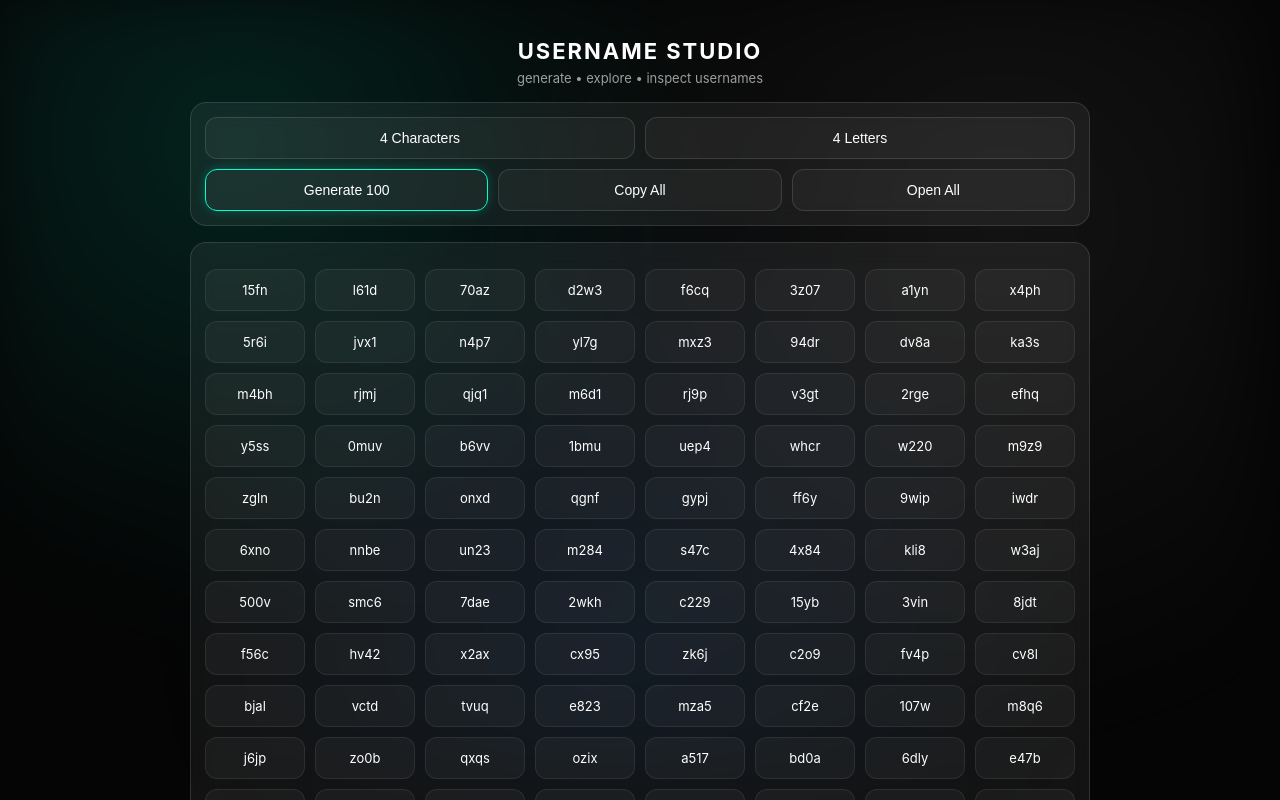
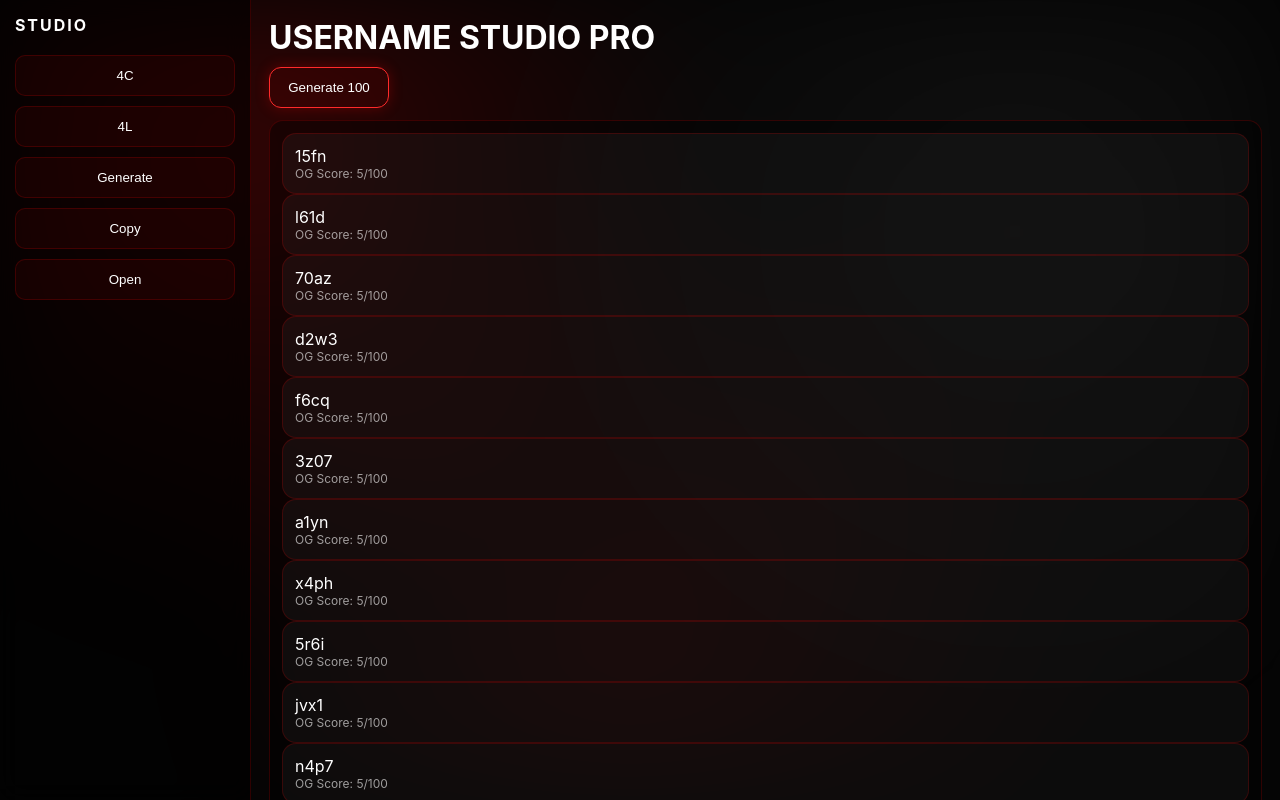
Before and after one commit to nethunter21/netbreach, a plain HTML site: page index.html in a window 1280 px wide. Both pictures are taken after a click on the button "Generate 100". Shown: the top 800 px of the page. Drawn offline with Linux system fonts and the light colour scheme.

Commit message:
Update index.html

```diff
--- a/index.html
+++ b/index.html
@@ -3,141 +3,169 @@
 <head>
 <meta charset="UTF-8">
 <meta name="viewport" content="width=device-width, initial-scale=1.0">
-<title>Username Studio</title>
+<title>NETBREACH GEN</title>
+
+<!-- PWA -->
+<link rel="manifest" id="manifest">
+<meta name="theme-color" content="#000000">
 
 <style>
-:root {
-    --bg: #050505;
-    --card: rgba(255,255,255,0.06);
-    --stroke: rgba(255,255,255,0.12);
-    --text: #ffffff;
-    --muted: rgba(255,255,255,0.6);
-    --accent: #00ffd5;
+:root{
+    --bg:#050505;
+    --panel:rgba(255,0,0,0.06);
+    --stroke:rgba(255,0,0,0.18);
+    --accent:#ff2a2a;
+    --text:#fff;
+    --muted:rgba(255,255,255,0.6);
 }
 
-body {
-    margin: 0;
-    background: var(--bg);
-    color: var(--text);
-    font-family: -apple-system, BlinkMacSystemFont, Arial;
-    overflow-x: hidden;
+/* ---------------- BASE ---------------- */
+body{
+    margin:0;
+    font-family:-apple-system,BlinkMacSystemFont,Arial;
+    background:var(--bg);
+    color:var(--text);
+    overflow-x:hidden;
 }
 
-/* Animated background */
-.bg {
-    position: fixed;
-    inset: 0;
+/* ---------------- BACKGROUND ---------------- */
+.bg{
+    position:fixed;
+    inset:0;
     background:
-        radial-gradient(circle at 20% 20%, rgba(0,255,213,0.12), transparent 40%),
-        radial-gradient(circle at 80% 30%, rgba(255,255,255,0.06), transparent 45%),
-        radial-gradient(circle at 50% 80%, rgba(0,120,255,0.08), transparent 50%);
-    filter: blur(40px);
-    animation: floatBg 12s ease-in-out infinite;
-    z-index: -1;
+      radial-gradient(circle at 20% 20%,rgba(255,0,0,0.18),transparent 40%),
+      radial-gradient(circle at 80% 30%,rgba(255,255,255,0.05),transparent 45%),
+      radial-gradient(circle at 50% 80%,rgba(255,0,0,0.10),transparent 50%);
+    filter:blur(50px);
+    animation:float 10s ease-in-out infinite;
+    z-index:-1;
+}
+@keyframes float{
+    0%{transform:translate(0,0)}
+    50%{transform:translate(-2%,-3%)}
+    100%{transform:translate(0,0)}
 }
 
-@keyframes floatBg {
-    0% { transform: translate(0,0); }
-    50% { transform: translate(-2%, -3%); }
-    100% { transform: translate(0,0); }
+/* ---------------- LAYOUT ---------------- */
+.app{
+    display:flex;
+    height:100vh;
 }
 
-.app {
-    max-width: 900px;
-    margin: auto;
-    padding: 18px;
+/* SIDEBAR */
+.sidebar{
+    width:220px;
+    background:rgba(0,0,0,0.6);
+    border-right:1px solid var(--stroke);
+    padding:15px;
+    backdrop-filter:blur(12px);
 }
 
-.header {
-    text-align: center;
-    margin-top: 20px;
+.logo{
+    font-weight:700;
+    letter-spacing:2px;
+    margin-bottom:20px;
 }
 
-.header h1 {
-    font-size: 22px;
-    letter-spacing: 2px;
-    margin: 0;
+.nav button{
+    width:100%;
+    margin-bottom:10px;
+    padding:12px;
+    border-radius:10px;
+    border:1px solid var(--stroke);
+    background:var(--panel);
+    color:white;
+    transition:.25s cubic-bezier(.2,.8,.2,1);
+}
+.nav button:hover{
+    transform:translateX(4px);
+    background:rgba(255,0,0,0.12);
 }
 
-.header p {
-    color: var(--muted);
-    font-size: 13px;
-    margin-top: 6px;
+/* MAIN */
+.main{
+    flex:1;
+    padding:18px;
 }
 
-.card {
-    background: var(--card);
-    border: 1px solid var(--stroke);
-    border-radius: 16px;
-    padding: 14px;
-    margin-top: 16px;
-    backdrop-filter: blur(12px);
+/* HEADER */
+h1{
+    margin:0;
 }
 
-.row {
-    display: flex;
-    flex-wrap: wrap;
-    gap: 10px;
-    justify-content: center;
+/* TOP BAR */
+.topbar{
+    display:flex;
+    gap:10px;
+    flex-wrap:wrap;
+    margin-top:10px;
 }
 
-button {
-    flex: 1;
-    min-width: 120px;
-    padding: 12px;
-    border-radius: 12px;
-    border: 1px solid var(--stroke);
-    background: rgba(255,255,255,0.04);
-    color: white;
-    font-size: 14px;
-    transition: 0.2s;
+/* BUTTONS */
+button{
+    border:none;
+    border:1px solid var(--stroke);
+    background:var(--panel);
+    color:white;
+    padding:12px;
+    border-radius:12px;
+    cursor:pointer;
+    transition:.25s cubic-bezier(.2,.8,.2,1);
+    min-width:120px;
+}
+button:active{
+    transform:scale(0.95);
+}
+.primary{
+    border:1px solid var(--accent);
+    box-shadow:0 0 14px rgba(255,0,0,0.25);
 }
 
-button:active {
-    transform: scale(0.96);
+/* GRID */
+.grid{
+    display:grid;
+    grid-template-columns:repeat(auto-fill,minmax(120px,1fr));
+    gap:10px;
+    margin-top:15px;
 }
 
-button.primary {
-    border: 1px solid var(--accent);
-    box-shadow: 0 0 12px rgba(0,255,213,0.2);
+/* CARD */
+.card{
+    background:rgba(255,255,255,0.04);
+    border:1px solid var(--stroke);
+    padding:12px;
+    border-radius:14px;
+    cursor:pointer;
+    transition:.25s cubic-bezier(.2,.8,.2,1);
+}
+.card:hover{
+    transform:translateY(-4px) scale(1.02);
+}
+.rare{
+    border:1px solid var(--accent);
+    box-shadow:0 0 16px rgba(255,0,0,0.3);
 }
 
-.grid {
-    display: grid;
-    grid-template-columns: repeat(auto-fill, minmax(90px, 1fr));
-    gap: 10px;
-    margin-top: 12px;
+/* SCORE */
+.score{
+    font-size:12px;
+    color:var(--muted);
 }
 
-.user {
-    background: rgba(255,255,255,0.04);
-    border: 1px solid rgba(255,255,255,0.08);
-    padding: 12px;
-    border-radius: 12px;
-    text-align: center;
-    font-size: 13px;
-    transition: 0.2s;
-    cursor: pointer;
+/* PANEL */
+.panel{
+    margin-top:12px;
+    padding:12px;
+    border-radius:14px;
+    border:1px solid var(--stroke);
+    background:rgba(0,0,0,0.4);
 }
 
-.user:active {
-    transform: scale(0.95);
-}
-
-.user.rare {
-    border: 1px solid var(--accent);
-    box-shadow: 0 0 14px rgba(0,255,213,0.25);
-}
-
-.preview {
-    margin-top: 14px;
-}
-
-iframe {
-    width: 100%;
-    height: 280px;
-    border: none;
-    border-radius: 14px;
+/* MOBILE */
+@media(max-width:768px){
+    .sidebar{width:80px}
+    .logo{font-size:12px}
+    button{min-width:90px;font-size:12px}
 }
 </style>
 </head>
@@ -148,94 +176,120 @@ iframe {
 
 <div class="app">
 
-    <div class="header">
-        <h1>USERNAME STUDIO</h1>
-        <p>generate • explore • inspect usernames</p>
+<!-- SIDEBAR -->
+<div class="sidebar">
+    <div class="logo">STUDIO</div>
+
+    <div class="nav">
+        <button onclick="setMode('4C')">4C</button>
+        <button onclick="setMode('4L')">4L</button>
+        <button onclick="generate()">Generate</button>
+        <button onclick="copyAll()">Copy</button>
+        <button onclick="openAll()">Open</button>
     </div>
+</div>
 
-    <div class="card">
-        <div class="row">
-            <button onclick="setMode('4C')">4 Characters</button>
-            <button onclick="setMode('4L')">4 Letters</button>
-        </div>
+<!-- MAIN -->
+<div class="main">
 
-        <div class="row" style="margin-top:10px;">
-            <button class="primary" onclick="generate()">Generate 100</button>
-            <button onclick="copyAll()">Copy All</button>
-            <button onclick="openAll()">Open All</button>
-        </div>
-    </div>
+<h1>USERNAME STUDIO PRO</h1>
 
-    <div class="card">
-        <div class="grid" id="grid"></div>
-    </div>
+<div class="topbar">
+    <button class="primary" onclick="generate()">Generate 100</button>
+</div>
 
-    <div class="card preview" id="preview"></div>
+<div class="panel" id="grid"></div>
+
+</div>
 
 </div>
 
 <script>
 
-let mode = "4C";
-let usernames = [];
+let mode="4C";
+let list=[];
 
-function setMode(m) {
-    mode = m;
+/* ---------------- SOUND ---------------- */
+function beep(){
+    try{
+        const ctx=new (window.AudioContext||window.webkitAudioContext)();
+        const osc=ctx.createOscillator();
+        osc.frequency.value=120;
+        osc.connect(ctx.destination);
+        osc.start();
+        osc.stop(ctx.currentTime+0.05);
+    }catch(e){}
 }
 
-function rand(chars) {
-    return chars[Math.floor(Math.random() * chars.length)];
+/* ---------------- RARITY SCORE (0–100) ---------------- */
+function score(u){
+    let s=0;
+
+    if([...new Set(u)].length===1) s+=40;
+    if(/(\w)\1\1/.test(u)) s+=20;
+    if(u===u.split("").reverse().join("")) s+=25;
+    if(/^[a-z]{4}$/.test(u)) s+=10;
+    if(/[0-9]/.test(u)) s+=5;
+
+    return Math.min(100,s);
 }
 
-function isRare(u) {
-    if ([...new Set(u)].length === 1) return true;
-    if (u[0] === u[1] && u[2] === u[3]) return true;
-    if (u === u.split("").reverse().join("")) return true;
-    if (/(\w)\1\1/.test(u)) return true;
-    return false;
-}
+/* ---------------- GENERATE ---------------- */
+function rand(c){return c[Math.floor(Math.random()*c.length)]}
 
-function generate() {
-    usernames = [];
-    const grid = document.getElementById("grid");
-    grid.innerHTML = "";
+function generate(){
+    beep();
+    list=[];
+    let grid=document.getElementById("grid");
+    grid.innerHTML="";
 
-    const chars = mode === "4L"
-        ? "abcdefghijklmnopqrstuvwxyz"
-        : "abcdefghijklmnopqrstuvwxyz0123456789";
+    let chars=mode==="4L"
+        ?"abcdefghijklmnopqrstuvwxyz"
+        :"abcdefghijklmnopqrstuvwxyz0123456789";
 
-    for (let i = 0; i < 100; i++) {
-        let u = "";
-        for (let j = 0; j < 4; j++) u += rand(chars);
+    for(let i=0;i<100;i++){
+        let u="";
+        for(let j=0;j<4;j++)u+=rand(chars);
 
-        usernames.push(u);
+        let s=score(u);
 
-        const div = document.createElement("div");
-        div.className = "user";
-        div.textContent = u;
+        let div=document.createElement("div");
+        div.className="card";
 
-        if (isRare(u)) div.classList.add("rare");
+        if(s>60)div.classList.add("rare");
 
-        div.onclick = () => preview(u);
+        div.innerHTML=`
+            <div>${u}</div>
+            <div class="score">OG Score: ${s}/100</div>
+        `;
 
+        div.onclick=()=>{
+            navigator.clipboard.writeText(u);
+            beep();
+            if(navigator.vibrate) navigator.vibrate(20);
+            window.open("https://instagram.com/"+u);
+        };
+
+        list.push(u);
         grid.appendChild(div);
     }
 }
 
-function copyAll() {
-    navigator.clipboard.writeText(usernames.join("\n"));
+/* ---------------- COPY ---------------- */
+function copyAll(){
+    navigator.clipboard.writeText(list.join("\n"));
+    beep();
 }
 
-function openAll() {
-    usernames.slice(0, 12).forEach(u => {
-        window.open("https://www.instagram.com/" + u);
+/* ---------------- OPEN ---------------- */
+function openAll(){
+    list.slice(0,10).forEach(u=>{
+        window.open("https://instagram.com/"+u);
     });
 }
 
-function preview(u) {
-    document.getElementById("preview").innerHTML =
-        `<iframe src="https://www.instagram.com/${u}/"></iframe>`;
-}
+/* ---------------- MODE ---------------- */
+function setMode(m){mode=m}
 
 </script>
 
```
